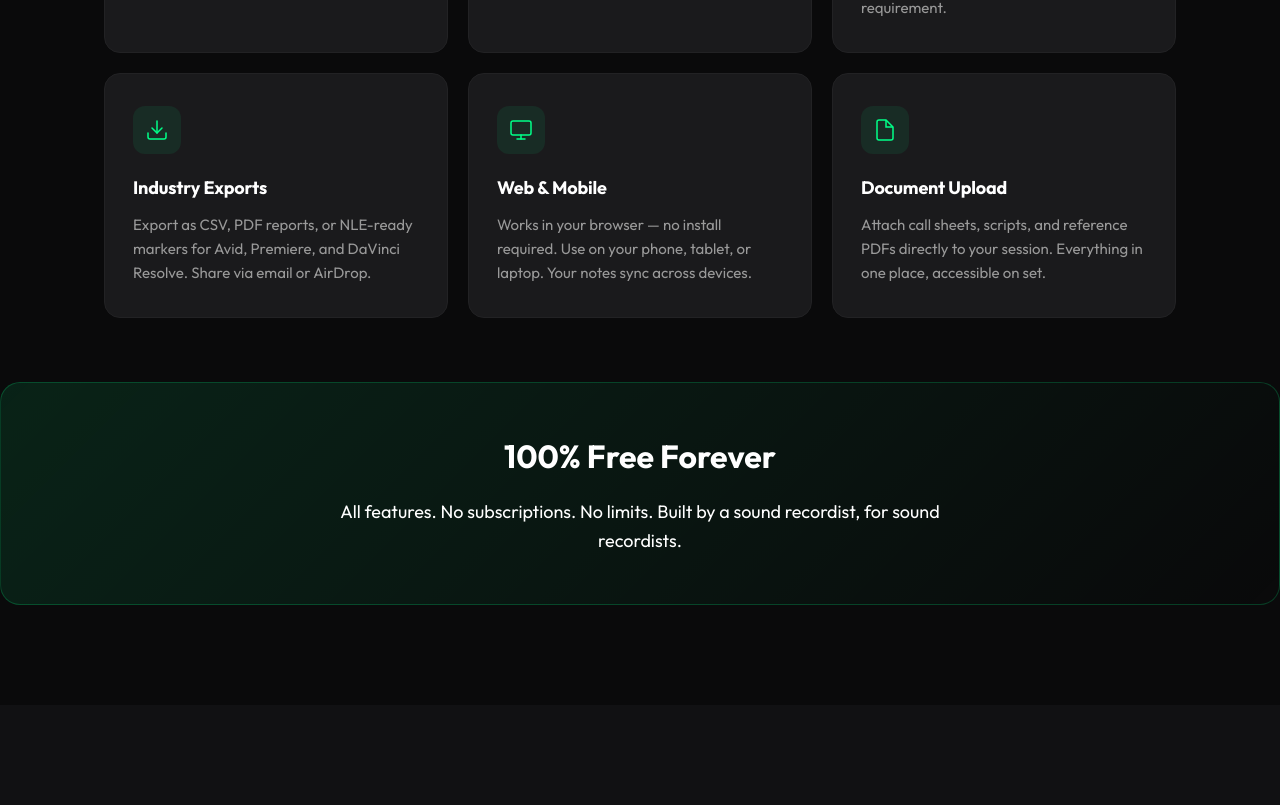
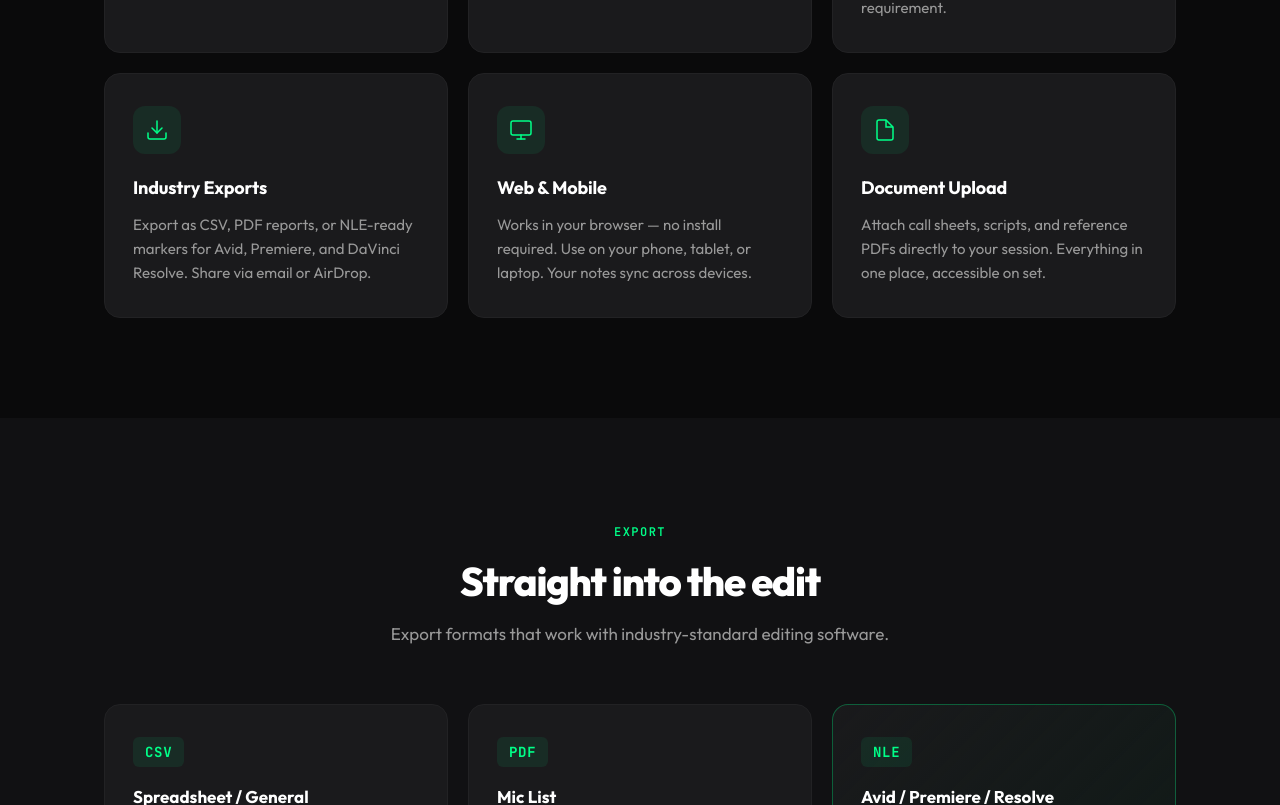
Before and after one commit to joelveneale/takenote-landing-site, a React (Vite) app: page / in a window 1280 px wide. Shown: the part 1856-2661 px from the top of the page. Built offline with nearby package versions, Linux system fonts and the light colour scheme; the HTML template or start-up script is replaced by a standard one.

Commit message:
removed free banner

```diff
--- a/src/App.jsx
+++ b/src/App.jsx
@@ -217,11 +217,7 @@ function App() {
             </div>
           </div>
         </div>
-        {/* Free Banner */}
-        <div className="free-banner">
-        <h3>100% Free Forever</h3>
-        <p>All features. No subscriptions. No limits. Built by a sound recordist, for sound recordists.</p>
-        </div>
+
       </section>
 
       {/* Export Section */}
```
Also changed, not shown: public/og-image.png (renamed from public/ .png).
